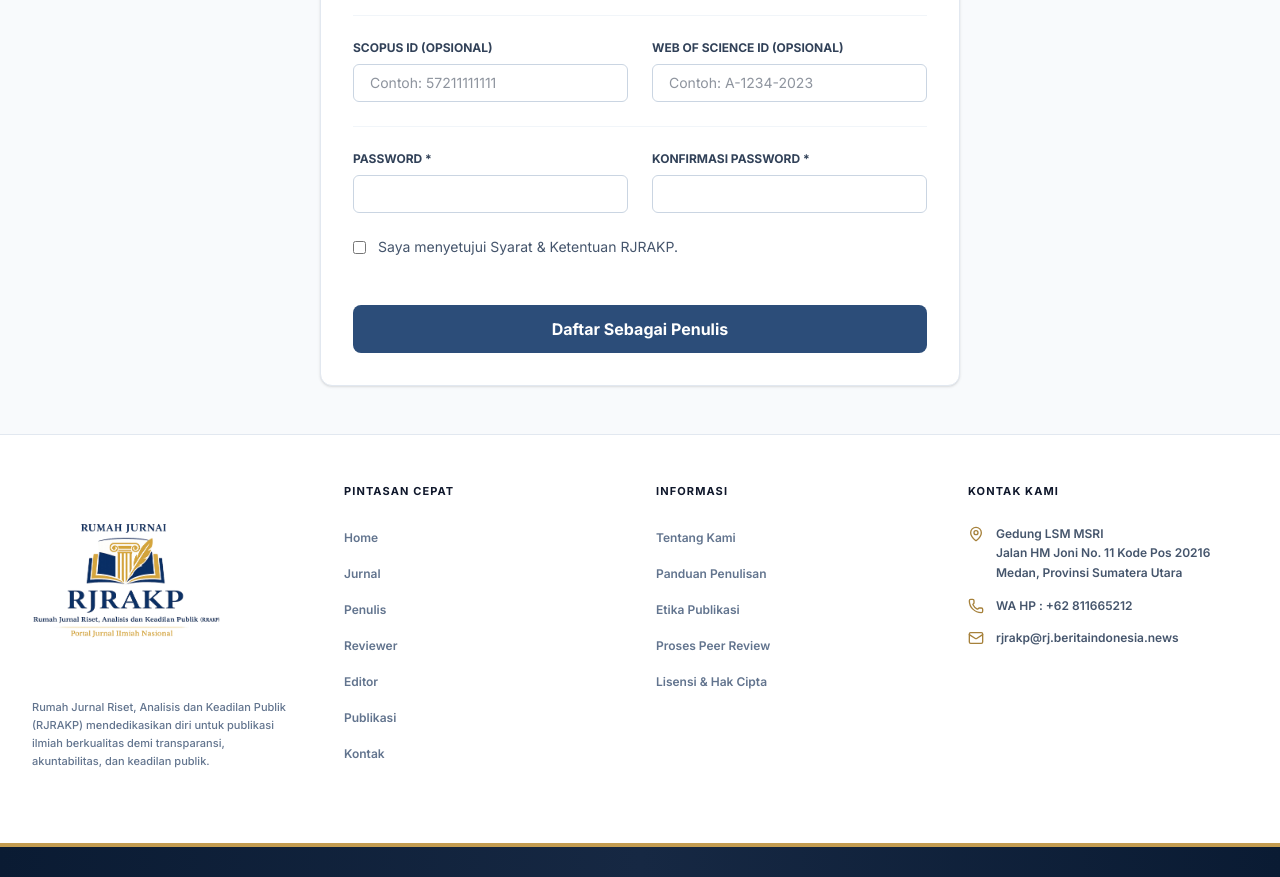
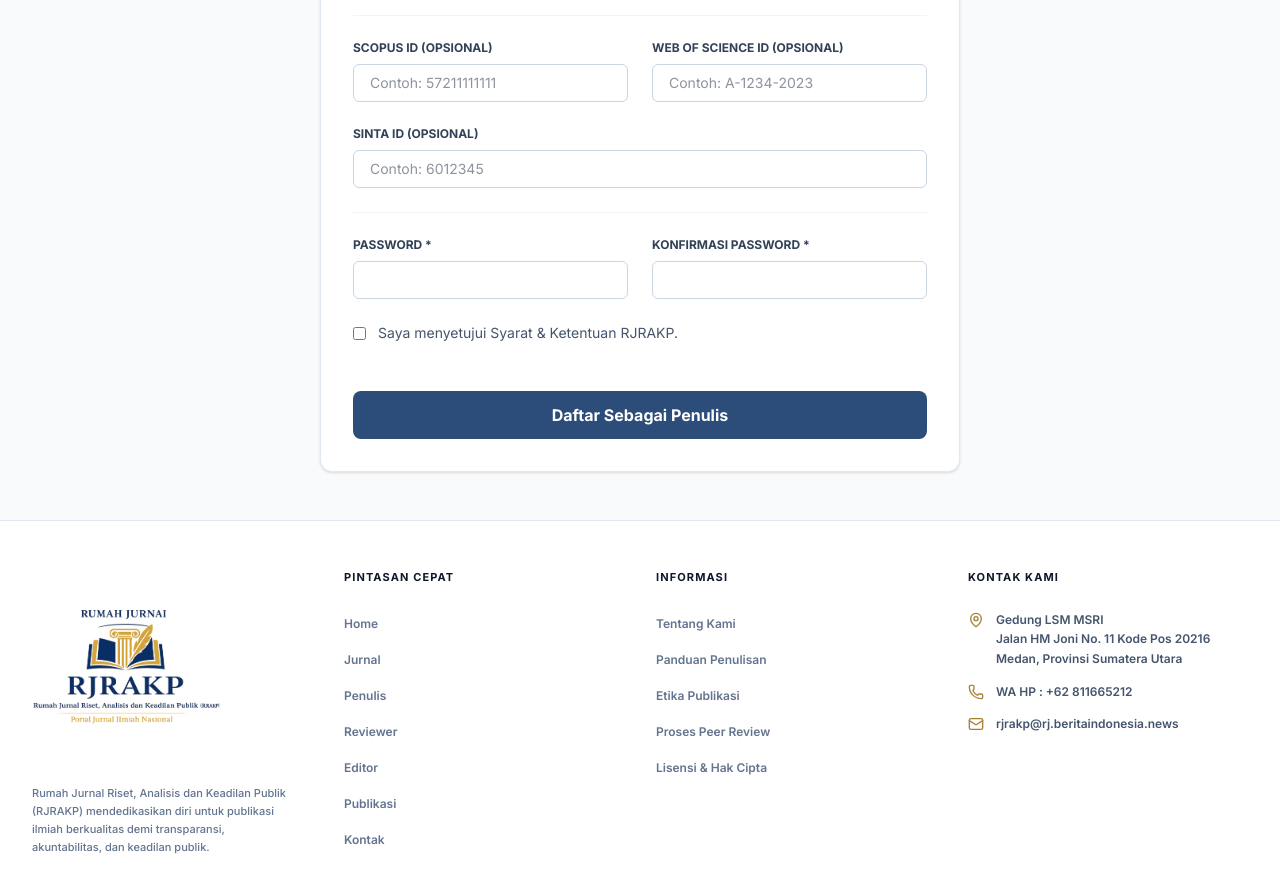
Before and after one commit to detaksumut/RJRAKP, a React (Vite) app: page /register/author in a window 1280 px wide. Shown: the part 820-1697 px from the top of the page. Built offline with nearby package versions, Linux system fonts and the light colour scheme; no server answers; grey boxes are pictures that could not be loaded.

Commit message:
feat: add SINTA ID support alongside Scopus and WoS

```diff
--- a/src/pages/RegisterAuthor.tsx
+++ b/src/pages/RegisterAuthor.tsx
@@ -16,6 +16,7 @@ export default function RegisterAuthor() {
     education_level: 'S1',
     scopus_id: '',
     wos_id: '',
+    sinta_id: '',
     password: '',
     confirm_password: '',
     agree_terms: false
@@ -81,7 +82,8 @@ export default function RegisterAuthor() {
         study_program: formData.study_program,
         degree_level: formData.education_level,
         scopus_id: formData.scopus_id,
-        wos_id: formData.wos_id
+        wos_id: formData.wos_id,
+        sinta_id: formData.sinta_id
       });
 
       if (userError) throw userError;
@@ -189,6 +191,11 @@ export default function RegisterAuthor() {
                 </div>
               </div>
 
+              <div>
+                <label className="block text-xs font-bold text-academic-700 uppercase mb-2">SINTA ID (Opsional)</label>
+                <input type="text" value={formData.sinta_id} onChange={e => setFormData({...formData, sinta_id: e.target.value})} placeholder="Contoh: 6012345" className="w-full border border-academic-300 rounded-md px-4 py-2 text-sm focus:ring-brand-500" />
+              </div>
+
               <div className="border-t border-academic-100 pt-6 grid grid-cols-1 md:grid-cols-2 gap-6">
                 <div>
                   <label className="block text-xs font-bold text-academic-700 uppercase mb-2">Password *</label>
--- a/src/pages/RegisterReviewer.tsx
+++ b/src/pages/RegisterReviewer.tsx
@@ -18,6 +18,7 @@ export default function RegisterReviewer() {
     google_scholar: '',
     scopus_id: '',
     wos_id: '',
+    sinta_id: '',
     cv_url: '',
     password: '',
     confirm_password: '',
@@ -78,7 +79,8 @@ export default function RegisterReviewer() {
         faculty: formData.faculty,
         degree_level: formData.education_level,
         scopus_id: formData.scopus_id,
-        wos_id: formData.wos_id
+        wos_id: formData.wos_id,
+        sinta_id: formData.sinta_id
       });
 
       if (userError) throw userError;
@@ -94,6 +96,7 @@ export default function RegisterReviewer() {
         google_scholar: formData.google_scholar,
         scopus_id: formData.scopus_id,
         wos_id: formData.wos_id,
+        sinta_id: formData.sinta_id,
         cv_url: formData.cv_url, // In a real app we upload the file and get the URL
       });
 
@@ -203,6 +206,11 @@ export default function RegisterReviewer() {
               </div>
 
               <div>
+                <label className="block text-xs font-bold text-academic-700 uppercase mb-2">SINTA ID (Opsional)</label>
+                <input type="text" value={formData.sinta_id} onChange={e => setFormData({...formData, sinta_id: e.target.value})} placeholder="Contoh: 6012345" className="w-full border border-academic-300 rounded-md px-4 py-2 text-sm focus:ring-brand-500" />
+              </div>
+
+              <div>
                 <label className="block text-xs font-bold text-academic-700 uppercase mb-2">Upload CV (PDF) *</label>
                 <div className="flex items-center gap-4">
                   <input type="file" accept=".pdf" ref={fileInputRef} onChange={handleFileChange} className="hidden" />
--- a/src/pages/dashboards/AuthorDashboard.tsx
+++ b/src/pages/dashboards/AuthorDashboard.tsx
@@ -127,7 +127,7 @@ export default function AuthorDashboard() {
                   <dd className="text-academic-900 font-medium">{profile.email}</dd>
                 </div>
 
-                {(profile.orcid_id || profile.scopus_id || profile.wos_id) && (
+                {(profile.orcid_id || profile.scopus_id || profile.wos_id || profile.sinta_id) && (
                   <div className="col-span-1 sm:col-span-2 mt-2 pt-4 border-t border-academic-100">
                     <dt className="text-xs font-bold text-academic-400 uppercase tracking-widest mb-3">Identitas Peneliti Global</dt>
                     <div className="flex flex-wrap gap-4">
@@ -149,6 +149,12 @@ export default function AuthorDashboard() {
                           {profile.wos_id}
                         </a>
                       )}
+                      {profile.sinta_id && (
+                        <a href={`https://sinta.kemdikbud.go.id/authors/profile/${profile.sinta_id}`} target="_blank" rel="noopener noreferrer" className="flex items-center gap-2 bg-blue-100 text-blue-700 px-3 py-1.5 rounded-full text-sm font-bold hover:bg-blue-200 transition-colors">
+                          <span className="font-sans font-black tracking-tight">SINTA</span>
+                          {profile.sinta_id}
+                        </a>
+                      )}
                     </div>
                   </div>
                 )}
```
Also changed, not shown: 1 other file (tests, documents, lock files or other folders).
